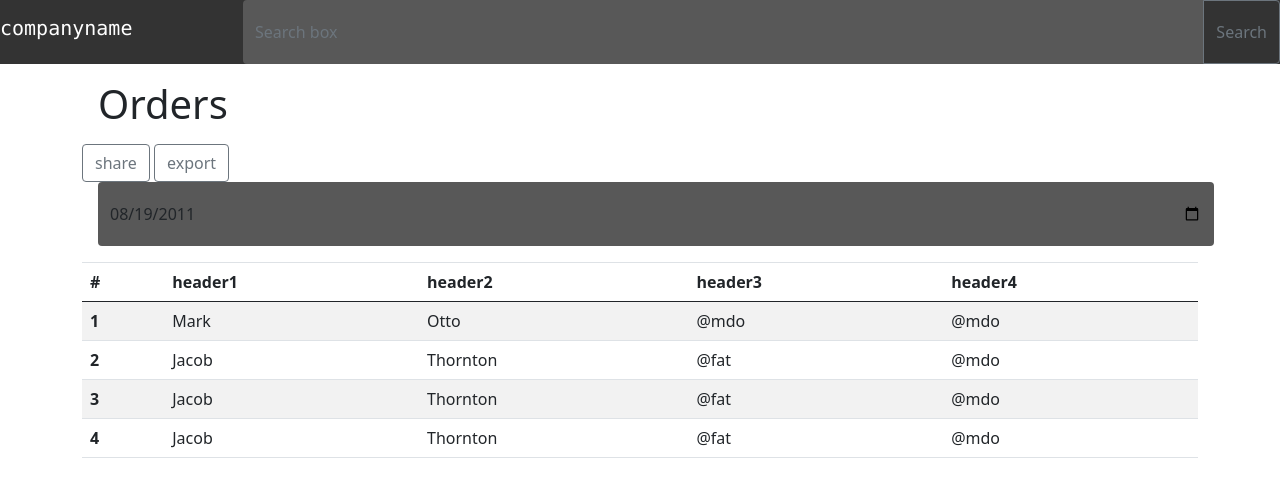
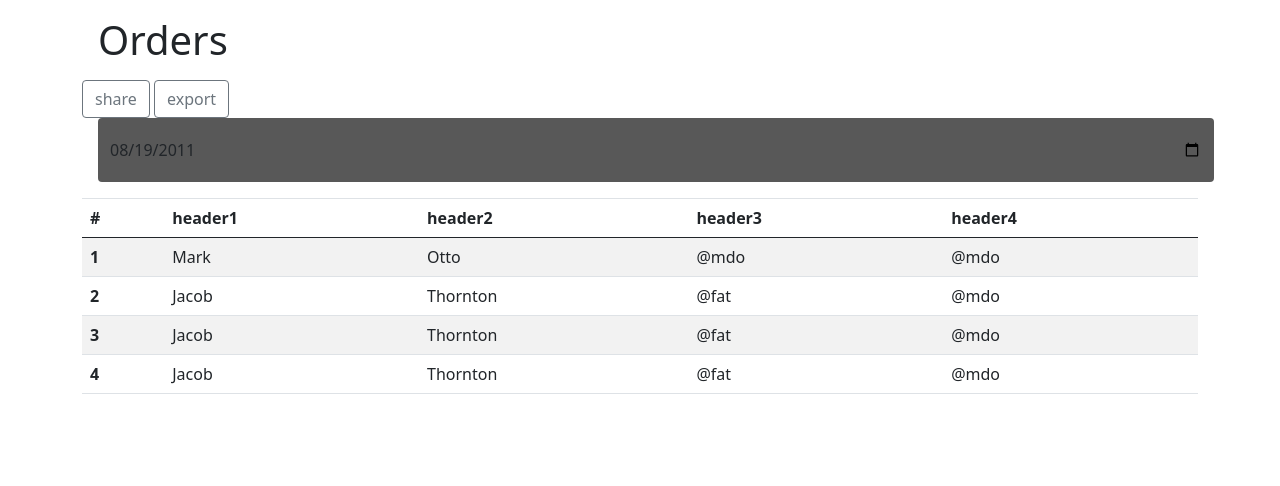
Before and after one commit to raosul/maktab47-panel-ex, a plain HTML site: page index.html in a window 1280 px wide. Drawn offline with nearby package versions, Linux system fonts and the light colour scheme.

Commit message:
Update index.html

```diff
--- a/index.html
+++ b/index.html
@@ -8,16 +8,7 @@
 </head>
 
 <body>
-        <header class="d-flex flex-row bd-highlight">
-            <div class="companyNameDiv">
-            <h5 class="companyName">companyname</h5>
-        </div>
-            <form class="input-group mb-3">
-                <input type="search" class="form-control" placeholder="Search box" aria-label="Recipient's username" aria-describedby="button-addon2">
-                <button class="btn btn-outline-secondary" type="button" id="button-addon2">Search</button>
-              </form>
 
-        </header>
 
     <section id="tables" class="container">
         <form class="mainTitle border-bottom-0">
```
